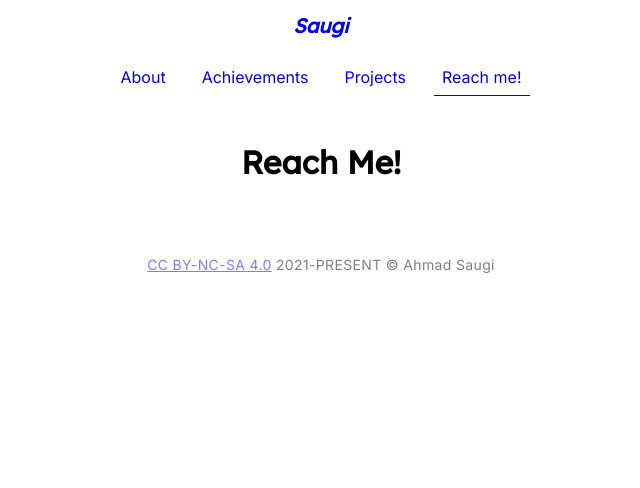
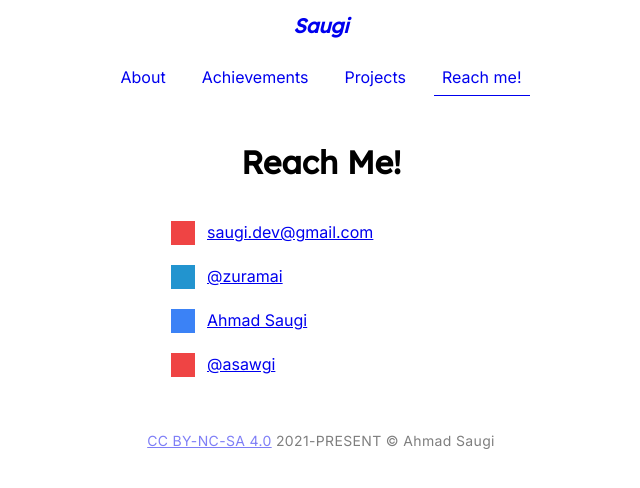
Before and after one commit to zuramai/saugi.me, a Nuxt app: page /contact in a window 1280 px wide. Shown: the top 488 px of the page, without its empty margins (319-959 px from the left). Built offline with nearby package versions, Linux system fonts and the light colour scheme.

Commit message:
feat: contact page

```diff
--- a/assets/css/style.css
+++ b/assets/css/style.css
@@ -27,7 +27,7 @@ button {
   border-color: #7d7d7d4d;
   @apply my-8;
 }
-.prose > h1 {
+.content h1 {
   margin-bottom: 2.5rem;
 }
 .content {
--- a/pages/contact.vue
+++ b/pages/contact.vue
@@ -14,6 +14,25 @@ useHead({
   <div class="container mx-auto">
     <div class="prose">
       <h1 class="text-center">Reach Me!</h1>
+
+      <div class="cards max-w-[300px] mx-auto">
+        <div class="contact | flex items-center gap-3 mb-5">
+          <div class="i-mdi-gmail w-6 h-6 bg-red-500"></div>
+          <a href="saugi.dev@gmail.com">saugi.dev@gmail.com</a>
+        </div>
+        <div class="contact | flex items-center gap-3 mb-5">
+          <div class="i-mdi-telegram w-6 h-6 bg-[#2294cf]"></div>
+          <a href="https://t.me/zuramai" target="_blank">@zuramai</a>
+        </div>
+        <div class="contact | flex items-center gap-3 mb-5">
+          <div class="i-mdi-linkedin w-6 h-6 bg-blue-500"></div>
+          <a href="https://t.me/zuramai" target="_blank">Ahmad Saugi</a>
+        </div>
+        <div class="contact | flex items-center gap-3 mb-5">
+          <div class="i-mdi-instagram w-6 h-6 bg-red-500"></div>
+          <a href="https://instagram.com/asawgi" target="_blank">@asawgi</a>
+        </div>
+      </div>
     </div>
   </div>
 </section>
--- a/pages/index.vue
+++ b/pages/index.vue
@@ -15,8 +15,9 @@ useHead({
     <div class="prose">
       <h1 class="text-center">Hi, Saugi's here!</h1>
       <p>
-        I am Ahmad Saugi, a bachelor of computer science student. My passion for software lies with dreaming up ideas and making them come true with elegant interfaces. I take great care in experience, architecture, and code quality of the things I build.
+        I am Ahmad Saugi, a bachelor of computer science student.
       </p>
+      <p>My passion for software lies with dreaming up ideas and making them come true with elegant interfaces. I take great care in experience, architecture, and code quality of the things I build.</p>
       <p>
         I am also an open-source enthusiast and maintainer. You can see <nuxt-link to="projects">list of my projects here</nuxt-link>. I love how collaboration and knowledge sharing happens through open-source and I am happy to see what I do could eventually feedback to the community and industry.
       </p>
```
